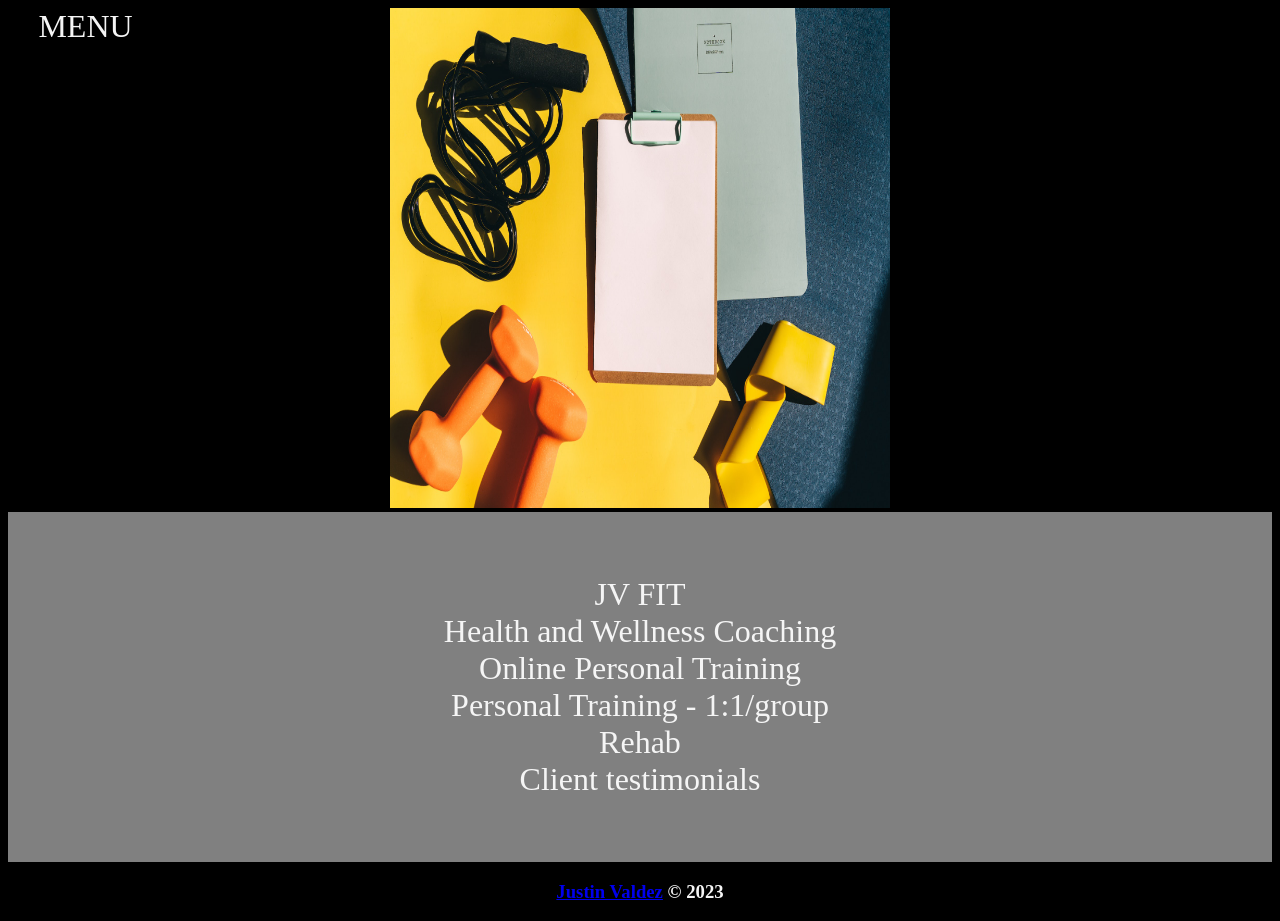
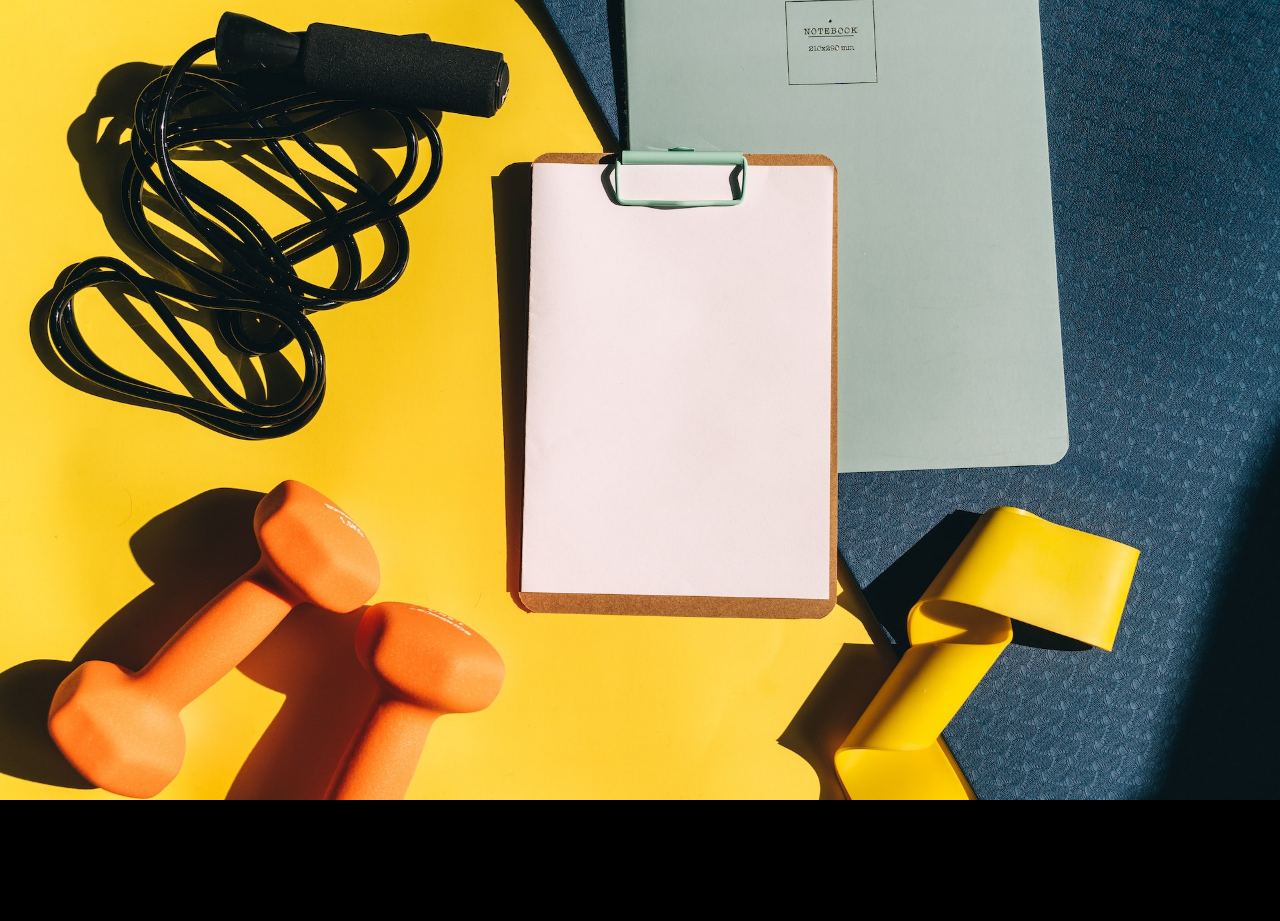
Before and after one commit to JustinJValdez/JVFIT, a Next.js app: page / in a window 1280 px wide. After the commit the page ends 800 px from the top, so only its background shows below. Built offline with nearby package versions, Linux system fonts and the light colour scheme.

Commit message:
added some props for image.. need to get text to overlay

```diff
--- a/src/pages/index.js
+++ b/src/pages/index.js
@@ -7,12 +7,14 @@ import bkrd1 from '../photos/bkrd1.jpg';
 export default function Home() {
   return (
     <>
-      <Image
+    <Image
       src={bkrd1}
-      width={500}
-      height={500}
       alt="workout supplies and clipboard"
+      fill={true}
+      style={{objectFit:"cover"}}
+
       />
+
       <main id='home' className={styles.main}>
         JV FIT
         <br></br>
```
